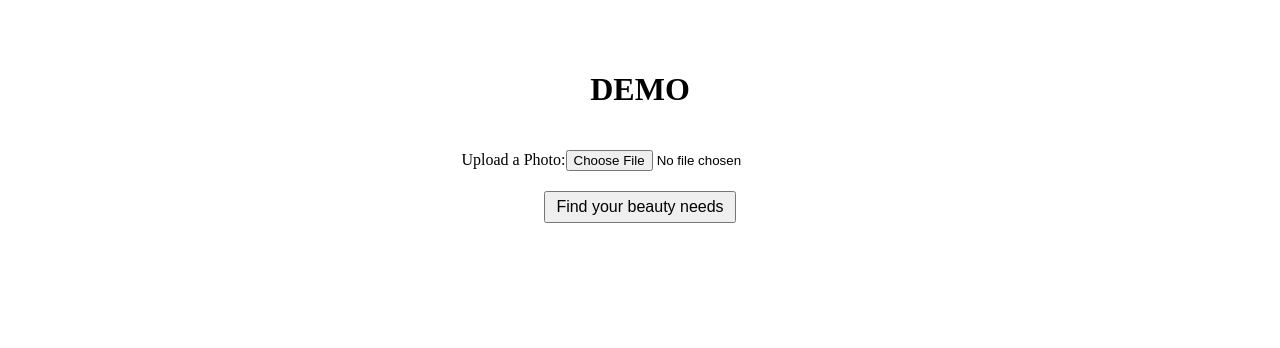
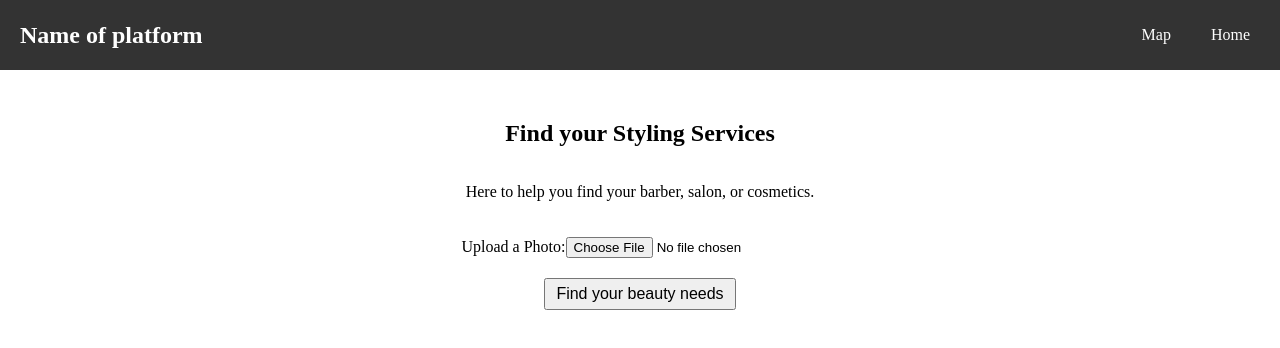
Before and after one commit to jwmeidinger/beauty-project, a React (Create React App) app: page / in a window 1280 px wide. Shown: the top 348 px of the page. Built offline with nearby package versions, Linux system fonts and the light colour scheme.

Commit message:
nav bar on home page

```diff
--- a/src/components/BusinessMap.css
+++ b/src/components/BusinessMap.css
@@ -16,50 +16,6 @@ body {
 
 #root {
   height: 100%;
-}
-
-/* Nav bar styles */
-.nav-bar {
-  background-color: #333;
-  color: white;
-  padding: 10px 0;
-  position: fixed;
-  top: 0;
-  left: 0;
-  right: 0;
-  z-index: 1000;
-  height: 50px; /* Set a fixed height for the nav bar */
-}
-
-.nav-container {
-  display: flex;
-  justify-content: space-between;
-  align-items: center;
-  margin: 0 auto;
-  padding: 0 20px;
-  height: 100%;
-}
-
-.nav-logo {
-  font-size: 1.5em;
-  font-weight: bold;
-}
-
-.nav-links {
-  display: flex;
-  gap: 20px;
-  margin-left: auto; /* This will push the links to the right */
-}
-
-.nav-links a {
-  color: white;
-  text-decoration: none;
-  padding: 5px 10px;
-}
-
-.nav-links a:hover {
-  background-color: #555;
-  border-radius: 5px;
 }
 
 .business-map-container {
--- a/src/components/BusinessMap.js
+++ b/src/components/BusinessMap.js
@@ -6,6 +6,7 @@ import L from "leaflet";
 import "leaflet/dist/leaflet.css";
 import "./BusinessMap.css";
 import { businesses } from "../data/businesses";
+import NavBar from './NavBar';
 import useImageDimensions from "../hooks/useImageDimensions";
 
 const CarouselImage = ({ image, businessName, type, onClick }) => {
@@ -91,14 +92,7 @@ const BusinessMap = () => {
 
   return (
     <>
-    <nav className="nav-bar">
-    <div className="nav-container">
-      <div className="nav-logo">Ztyle</div>
-      <div className="nav-links">
-        <a onClick={() => navigate("/")}>Home</a>
-      </div>
-    </div>
-  </nav>
+    <NavBar />
     <div className="business-map-container">
       <div className="map-section">
         <MapContainer
--- a/src/components/Home.css
+++ b/src/components/Home.css
@@ -3,7 +3,7 @@
     display: flex;
     flex-direction: column;
     align-items: center;
-    margin-top: 50px;
+    margin-top: 100px;
   }
 
   form {
--- a/src/components/HomePage.js
+++ b/src/components/HomePage.js
@@ -1,6 +1,7 @@
 // src/components/HomePage.js
 import React, { useState } from "react";
 import { useNavigate } from "react-router-dom";
+import NavBar from './NavBar';
 import "./Home.css";
 
 const HomePage = () => {
@@ -13,8 +14,11 @@ const HomePage = () => {
   };
 
   return (
+    <>
+      <NavBar />
       <div className="home-page">
-      <h1>DEMO</h1>
+        <h2>Find your Styling Services</h2>
+        <p>Here to help you find your barber, salon, or cosmetics.</p>
         <form onSubmit={handleSubmit}>
           <label>
             Upload a Photo:
@@ -27,6 +31,7 @@ const HomePage = () => {
           <button type="submit">Find your beauty needs</button>
         </form>
       </div>
+    </>
   );
 };
 
--- /dev/null
+++ b/src/components/NavBar.css
@@ -0,0 +1,44 @@
+/* src/components/NavBar.css */
+.nav-bar {
+    background-color: #333;
+    color: white;
+    padding: 10px 0;
+    position: fixed;
+    top: 0;
+    left: 0;
+    right: 0;
+    z-index: 1000;
+    height: 50px;
+  }
+
+  .nav-container {
+    display: flex;
+    justify-content: space-between;
+    align-items: center;
+    margin: 0 auto;
+    padding: 0 20px;
+    height: 100%;
+  }
+
+  .nav-logo {
+    font-size: 1.5em;
+    font-weight: bold;
+    min-width: 200px;
+  }
+
+  .nav-links {
+    display: flex;
+    gap: 20px;
+    margin-left: auto;
+  }
+
+  .nav-links a {
+    color: white;
+    text-decoration: none;
+    padding: 5px 10px;
+  }
+
+  .nav-links a:hover {
+    background-color: #555;
+    border-radius: 5px;
+  }
--- /dev/null
+++ b/src/components/NavBar.js
@@ -0,0 +1,20 @@
+// src/components/NavBar.js
+import React from 'react';
+import { Link } from 'react-router-dom';
+import './NavBar.css';
+
+const NavBar = () => {
+  return (
+    <nav className="nav-bar">
+        <div className="nav-container">
+            <div className="nav-logo">Name of platform</div>
+            <div className="nav-links">
+                <Link to="/map">Map</Link>
+                <Link to="/">Home</Link>
+            </div>
+        </div>
+    </nav>
+  );
+};
+
+export default NavBar;
```
Lines whose indentation alone changed are shown as unchanged.
